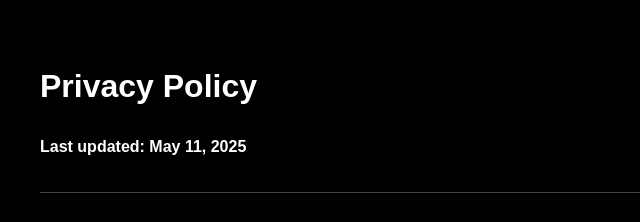
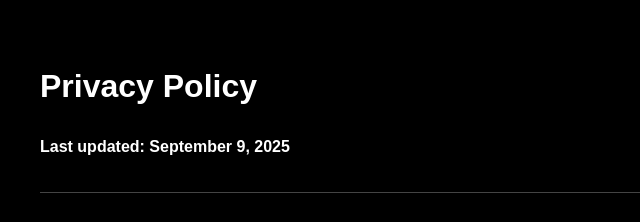
Before and after one commit to ProtocolSimulation/ProtocolGamesWebsite, a plain HTML site: page privacy-policy.html in a window 1280 px wide. Shown: the top 222 px of the page, 0-640 px from the left. Drawn offline with Linux system fonts and the light colour scheme.

Commit message:
Update privacy-policy.html

```diff
--- a/privacy-policy.html
+++ b/privacy-policy.html
@@ -28,7 +28,7 @@
 <body>
 
 <h1>Privacy Policy</h1>
-<p><strong>Last updated: May 11, 2025</strong></p>
+<p><strong>Last updated: September 9, 2025</strong></p>
 
 <hr>
 
```
